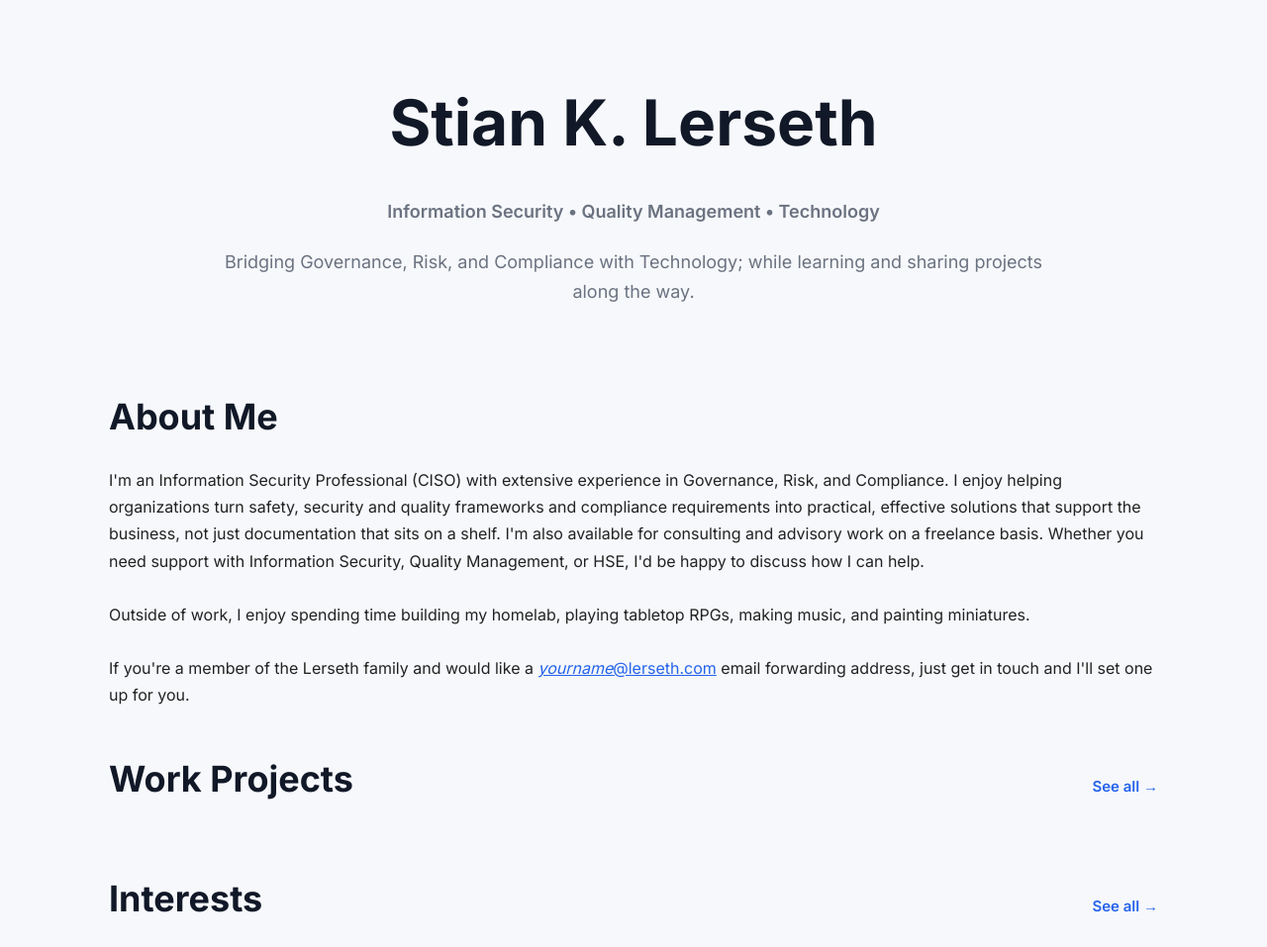
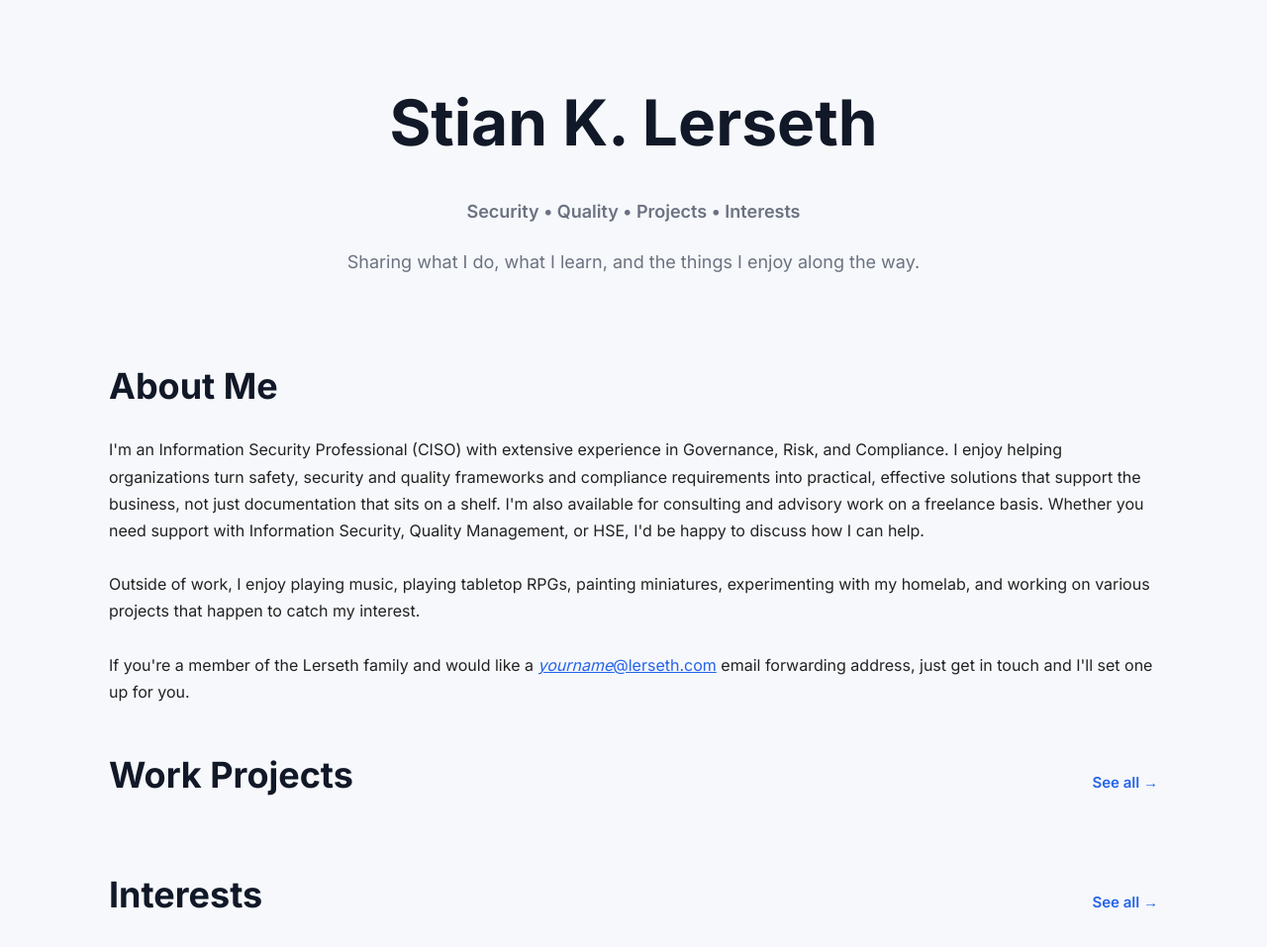
Before and after one commit to Di4nce/Hjemside, a Flask app: template templates/index.html in a window 1280 px wide. Shown: the part 85-1042 px from the top of the page at 99% size. Run offline with Flask 3, Linux system fonts and the light colour scheme; the template is opened without the code that fills it, so the values that code supplies are empty; some libraries are stand-ins or nearby versions.

Commit message:
Update about me

```diff
--- a/templates/index.html
+++ b/templates/index.html
@@ -8,12 +8,11 @@
     <h1>Stian K. Lerseth</h1>
 
     <p class="subtitle">
-        Information Security • Quality Management • Technology
+        Security • Quality • Projects • Interests
     </p>
 
     <p>
-        Bridging Governance, Risk, and Compliance with Technology; while
-        learning and sharing projects along the way.
+        Sharing what I do, what I learn, and the things I enjoy along the way.
     </p>
 </section>
 
@@ -23,7 +22,7 @@
     <p>
         I'm an Information Security Professional (CISO) with extensive experience in Governance, Risk, and Compliance. I enjoy helping organizations turn safety, security and quality frameworks and compliance requirements into practical, effective solutions that support the business, not just documentation that sits on a shelf. I'm also available for consulting and advisory work on a freelance basis. Whether you need support with Information Security, Quality Management, or HSE, I'd be happy to discuss how I can help.
         <br><br>
-        Outside of work, I enjoy spending time building my homelab, playing tabletop RPGs, making music, and painting miniatures.
+        Outside of work, I enjoy playing music, playing tabletop RPGs, painting miniatures, experimenting with my homelab, and working on various projects that happen to catch my interest.
         <br><br>
         If you're a member of the Lerseth family and would like a <a href="mailto:hello@lerseth.com"><em>yourname</em>@lerseth.com</a> email forwarding address, just get in touch and I'll set one up for you.
     </p>
```
